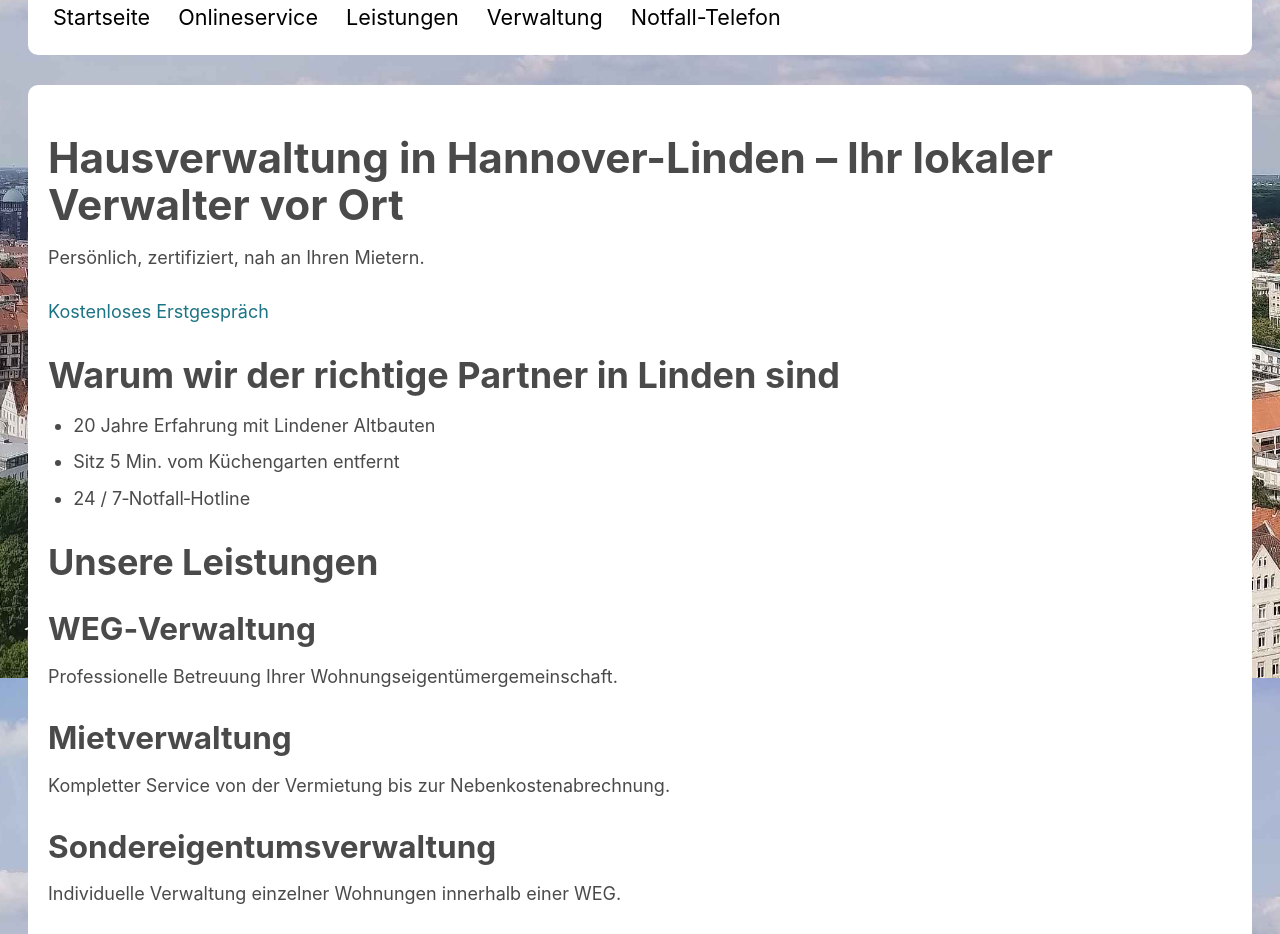
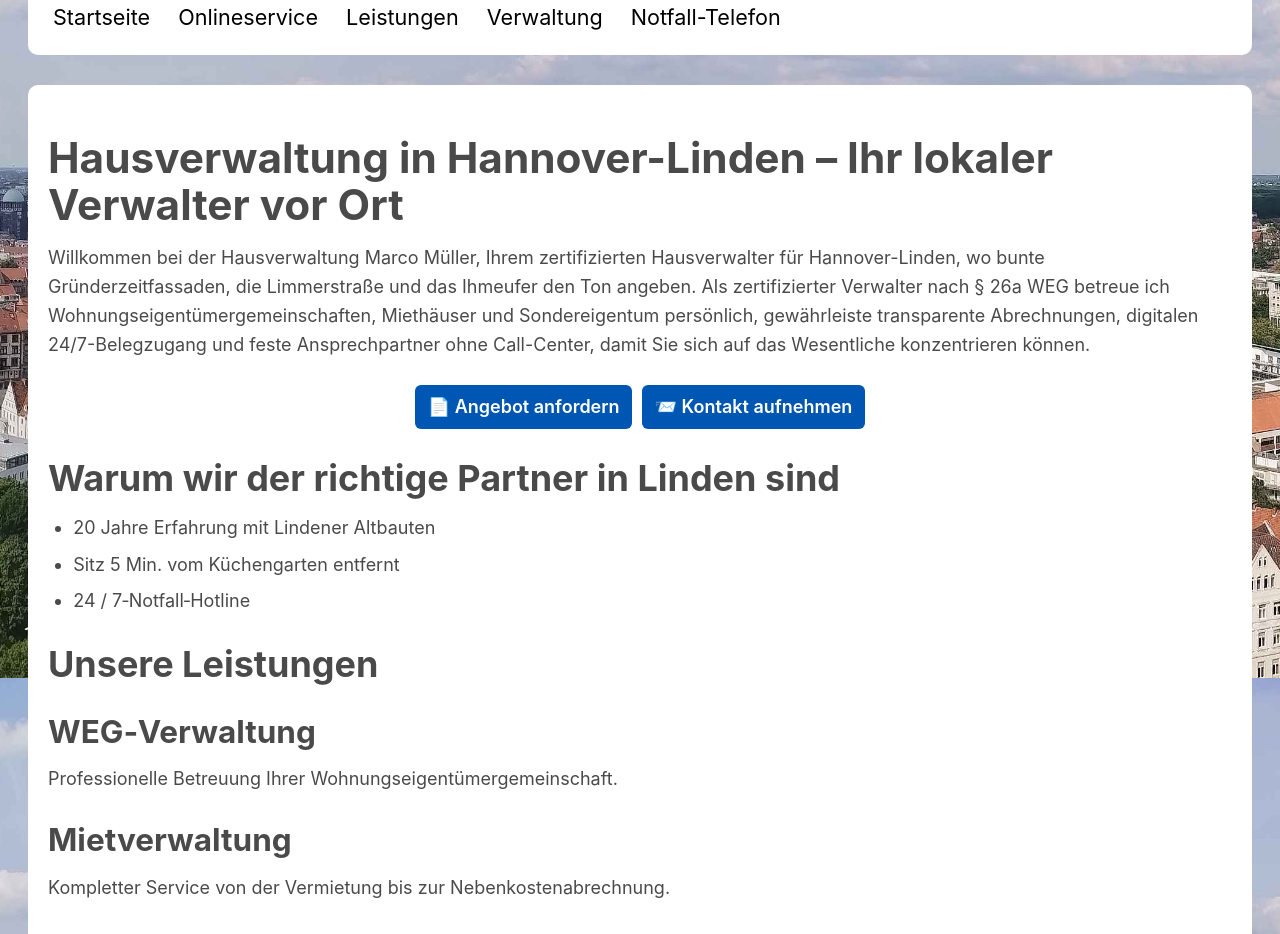
Before and after one commit to marek22k/hausverwaltung, a Jekyll site: the page built from hausverwaltung-hannover-linden.md, in a window 1280 px wide. Shown: the part 1122-2056 px from the top of the page. Built offline with Jekyll 4.4.1, drawn with Linux system fonts in a browser that asks for light colours.

Commit message:
Update hausverwaltung-hannover-linden.md

```diff
--- a/hausverwaltung-hannover-linden.md
+++ b/hausverwaltung-hannover-linden.md
@@ -7,11 +7,29 @@ image: /assets/img/hero-linden.webp
 lang: de
 ---
 
+<style>
+/* Button Style – identisch zur Hauptseite */
+.button-link {
+  display: inline-block;
+  background: #0056b3;
+  color: #fff !important;
+  padding: 0.75rem 1.25rem;
+  border-radius: 6px;
+  text-decoration: none;
+  font-weight: 600;
+  transition: background 0.3s ease;
+}
+.button-link:hover { background: #004494; }
+</style>
+
 # Hausverwaltung in Hannover-Linden – Ihr lokaler Verwalter vor Ort
 
-Persönlich, zertifiziert, nah an Ihren Mietern.
+Willkommen bei der Hausverwaltung Marco Müller, Ihrem zertifizierten Hausverwalter für Hannover-Linden, wo bunte Gründerzeitfassaden, die Limmerstraße und das Ihmeufer den Ton angeben. Als zertifizierter Verwalter nach § 26a WEG betreue ich Wohnungseigentümergemeinschaften, Miethäuser und Sondereigentum persönlich, gewährleiste transparente Abrechnungen, digitalen 24/7-Belegzugang und feste Ansprechpartner ohne Call-Center, damit Sie sich auf das Wesentliche konzentrieren können.
 
-[Kostenloses Erstgespräch](#kontakt){: .btn-primary }
+<div style="display:flex;gap:1rem;flex-wrap:wrap;justify-content:center;margin-bottom:1rem;">
+  <a href="/angebot-anfordern/" class="button-link">📄 Angebot anfordern</a>
+  <a href="/kontakt/" class="button-link">📨 Kontakt aufnehmen</a>
+</div>
 
 ## Warum wir der richtige Partner in Linden sind
 
```
